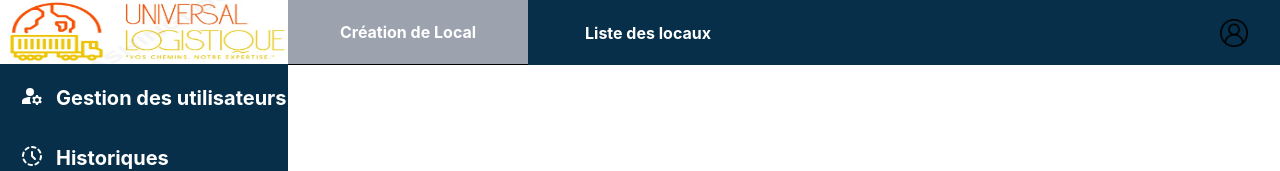
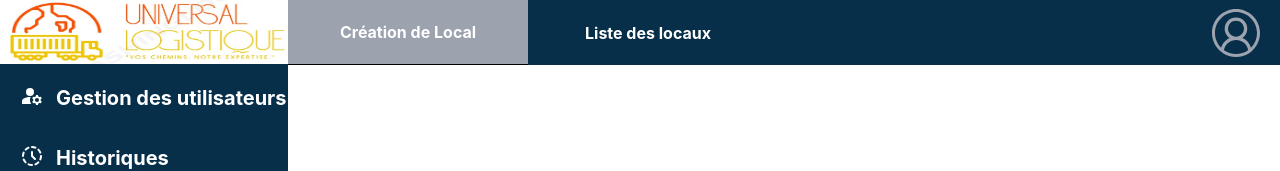
Before and after one commit to loulou-gif/gestionnaire, a React (Create React App) app: page /local in a window 1280 px wide. Shown: the top 171 px of the page. Built offline with nearby package versions, Linux system fonts and the light colour scheme.

Commit message:
modif icon

```diff
--- a/src/components/Header/Icones.js
+++ b/src/components/Header/Icones.js
@@ -1,4 +1,4 @@
-import accountIcone from "../../assets/icone/user.png";
+import { VscAccount } from "react-icons/vsc";
 import { BiLogOut } from 'react-icons/bi';
 import { useNavigate } from "react-router-dom";
 import { useState, useEffect, useRef } from "react";
@@ -31,7 +31,7 @@ function Icones() {
 
     return (
         <div className="flex justify-end items-center h-full" ref={menuRef}>
-            <img src={accountIcone} alt="comptes" className="w-10 pr-3 mr-5 cursor-pointer" onClick={() => { setMenu(!menu) }} />
+            <VscAccount className="text-gray-400 mr-5 text-5xl cursor-pointer" onClick={() => { setMenu(!menu) }} />
             <div className={`dropdown-menu list-none text-center ${menu ? 'active' : 'inactive'}`}>
                 <h3 className="font-bold pb-3">Menu user</h3>
                 <li className="border-t pt-3 flex cursor-pointer" onClick={logout} >
```
